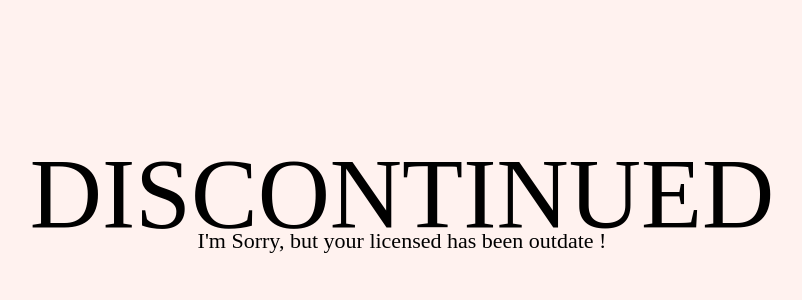
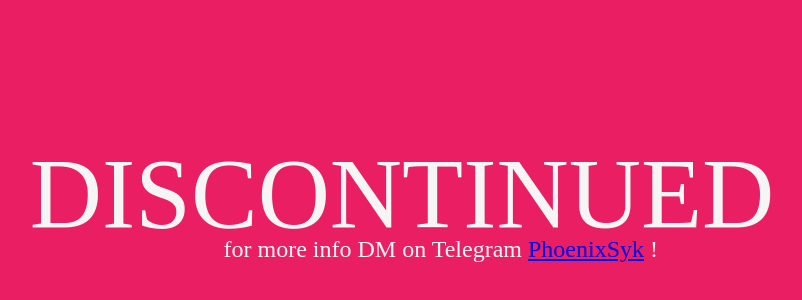
Before and after one commit to dv097/X-Born, a plain HTML site: page trial/211018.html in a window 1280 px wide. Shown: the part 72-372 px from the top of the page, without its empty margins (246-1048 px from the left). Drawn offline with Linux system fonts and the light colour scheme.

Commit message:
Update 211018.html

```diff
--- a/trial/211018.html
+++ b/trial/211018.html
@@ -1,9 +1,9 @@
 <html>
-	<body style="padding: 200px 0;background: #fff2ef;">
-		<div id="exp" style="text-align: center;width: 100%;position: absolute;font-size: 100px;"></div>
-		<div id="tag" style="text-align: center;width: 100%;position: absolute;font-size: 22px;top: 300px;"></div>
+	<body style="padding: 200px 0;background: #E91E63;">
+		<div id="exp" style="text-align: center;width: 100%;position: absolute;font-size: 100px;color: whitesmoke;"></div>
+		<div id="tag" style="text-align: right;width: 70%;position: absolute;font-size: 24px;top: 300px;margin-top: 8px;color: whitesmoke;"></div>
 	    <script type="text/javascript">
-	    	(new Date).getTime() <= new Date("2021-10-20") ? (location.href = "https://mub.me/JAVv") : (document.getElementById("exp").innerText = 'DISCONTINUED', document.getElementById("tag").innerText = 'I\'m Sorry, but your licensed has been outdate !');
+	    	(new Date).getTime() <= new Date("2021-10-20") ? (location.href = "https://mub.me/JAVv") : (document.getElementById("exp").innerText = 'DISCONTINUED', document.getElementById("tag").innerHTML = 'for more info DM on Telegram <span id="phxl"><a href="https://t.me/hello_dav"> PhoenixSyk</a></span> !')
 	    </script>
 	</body>
 </html>
```
